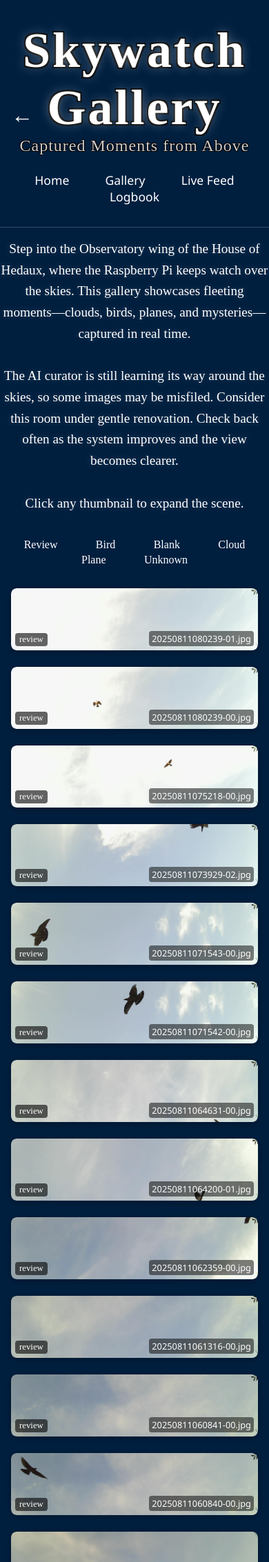
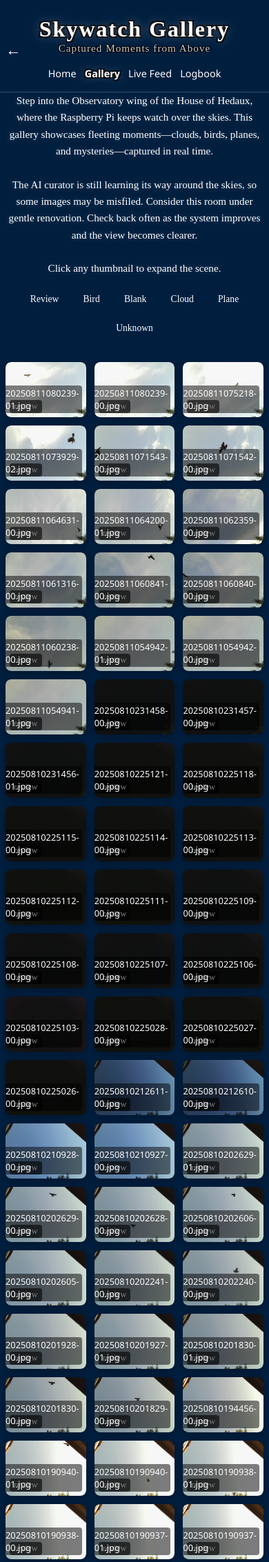
Before and after one commit to hedauxna/houseofhedaux, a Flask app: page /swgallery in a window 390 px wide. Shown: the top 2265 px of the page at 69% size. Run offline with Flask 3, Linux system fonts and the light colour scheme.

Commit message:
Added app.cpython-311.pyc

```diff
--- a/static/style.css
+++ b/static/style.css
@@ -404,3 +404,238 @@ body {
   color: #666;
   margin-top: 8px;
 }
+
+/* ============================================
+   Responsive Breakpoints
+   Tablet (≤768px), Mobile (≤480px), Small (≤360px)
+   ============================================ */
+
+/* --- Tablet: ≤768px --- */
+@media screen and (max-width: 768px) {
+  .site-title {
+    font-size: 3rem;
+  }
+
+  .site-subtitle {
+    font-size: 1.2rem;
+  }
+
+  .blueprint-container {
+    width: 95vw;
+  }
+
+  /* Scale down hotspots to fit proportionally */
+  .zone {
+    width: 44px;
+    height: 44px;
+  }
+
+  .zone-label {
+    font-size: 0.85rem;
+    bottom: -22px;
+  }
+
+  .skywatch-intro,
+  .skywatch-main {
+    max-width: 600px;
+    font-size: 1.1rem;
+    padding: 1.5rem;
+  }
+
+  .skywatch-nav .nav-link {
+    margin: 0 0.8rem;
+    font-size: 1rem;
+  }
+
+  .gallery-grid {
+    grid-template-columns: repeat(auto-fit, minmax(150px, 1fr));
+    gap: 1rem;
+  }
+
+  .gallery-description {
+    font-size: 1.1rem;
+    padding: 0 1rem;
+  }
+
+  .back-to-house {
+    font-size: 1.6rem;
+  }
+}
+
+/* --- Mobile: ≤480px --- */
+@media screen and (max-width: 480px) {
+  .site-header {
+    margin-top: 1.5rem;
+    margin-bottom: 0.5rem;
+    padding: 0 0.5rem;
+  }
+
+  .site-title {
+    font-size: 2rem;
+    letter-spacing: 2px;
+  }
+
+  .site-subtitle {
+    font-size: 0.95rem;
+  }
+
+  .back-to-house {
+    font-size: 1.4rem;
+    padding-left: 0.5rem;
+  }
+
+  .blueprint-container {
+    width: 100vw;
+  }
+
+  /* On very small screens, enlarge hotspots for touch targets */
+  .zone {
+    width: 48px;
+    height: 48px;
+  }
+
+  .zone-label {
+    font-size: 0.75rem;
+    bottom: -20px;
+  }
+
+  .skywatch-intro,
+  .skywatch-main {
+    max-width: 100%;
+    margin: 1rem auto;
+    font-size: 1rem;
+    padding: 1rem;
+    border-radius: 0.5rem;
+  }
+
+  .skywatch-nav {
+    margin-top: 1rem;
+  }
+
+  .skywatch-nav nav {
+    display: flex;
+    flex-wrap: wrap;
+    justify-content: center;
+    gap: 0.5rem;
+  }
+
+  .skywatch-nav .nav-link {
+    margin: 0.25rem;
+    font-size: 0.9rem;
+  }
+
+  .gallery-grid {
+    grid-template-columns: repeat(auto-fit, minmax(120px, 1fr));
+    gap: 0.75rem;
+    padding: 0 0.5rem;
+  }
+
+  .gallery-thumb img {
+    height: 100px;
+  }
+
+  .gallery-description {
+    font-size: 0.95rem;
+    margin: 1rem auto;
+    padding: 0 0.5rem;
+  }
+
+  .category-selector {
+    margin: 1rem auto;
+  }
+
+  .category-link {
+    display: inline-block;
+    margin: 0.25rem;
+    font-size: 0.85rem;
+  }
+
+  .category-link.active {
+    font-size: 1.1rem;
+  }
+
+  .pergola-image {
+    border-radius: 8px;
+  }
+
+  #garden-games {
+    padding: 1rem;
+  }
+
+  #garden-games h2 {
+    font-size: 1.3rem;
+  }
+
+  .champion, .contenders h3, .next-match h4 {
+    padding: 0.4rem 0.6rem;
+    font-size: 0.95rem;
+  }
+
+  .lightbox-content img {
+    max-height: 70vh;
+    border-radius: 0.5rem;
+  }
+
+  .lightbox-close {
+    top: -40px;
+    font-size: 2rem;
+  }
+
+  footer {
+    padding: 15px 10px !important;
+    font-size: 0.8em !important;
+  }
+}
+
+/* --- Small mobile: ≤360px --- */
+@media screen and (max-width: 360px) {
+  .site-title {
+    font-size: 1.6rem;
+    letter-spacing: 1px;
+  }
+
+  .site-subtitle {
+    font-size: 0.85rem;
+  }
+
+  .zone {
+    width: 40px;
+    height: 40px;
+  }
+
+  .zone-label {
+    font-size: 0.65rem;
+    bottom: -18px;
+  }
+
+  .gallery-grid {
+    grid-template-columns: repeat(2, 1fr);
+    gap: 0.5rem;
+  }
+
+  .gallery-thumb img {
+    height: 80px;
+  }
+}
+
+/* --- Landscape on mobile --- */
+@media screen and (max-width: 900px) and (orientation: landscape) and (max-height: 500px) {
+  .site-header {
+    margin-top: 0.5rem;
+    margin-bottom: 0.5rem;
+  }
+
+  .site-title {
+    font-size: 2rem;
+  }
+
+  .site-subtitle {
+    font-size: 0.9rem;
+  }
+
+  .skywatch-intro,
+  .skywatch-main {
+    margin: 0.5rem auto;
+    padding: 1rem;
+  }
+}
--- a/templates/swgallery.html
+++ b/templates/swgallery.html
@@ -1,12 +1,7 @@
-<!DOCTYPE html>
-<html lang="en">
-<head>
-  <meta charset="UTF-8" />
-  <meta name="viewport" content="width=device-width, initial-scale=1.0" />
-  <title>Skywatch Gallery | House of Hedaux</title>
-  <link rel="stylesheet" href="{{ url_for('static', filename='style.css') }}">
+{% extends 'base.html' %}
+
+{% block head_extra %}
   <style>
-    /* Gallery styles (same as before) */
     .gallery-grid {
       display: grid;
       grid-template-columns: repeat(auto-fit, minmax(180px, 1fr));
@@ -88,21 +83,56 @@
     @media (max-width: 600px) {
       .gallery-thumb img { height: 90px; }
     }
+    @media (max-width: 480px) {
+      .gallery-grid {
+        grid-template-columns: repeat(auto-fit, minmax(100px, 1fr));
+        gap: 0.75rem;
+        padding: 0 0.5rem;
+      }
+      .gallery-thumb img { height: 80px; }
+      .category-selector {
+        display: flex;
+        flex-wrap: wrap;
+        justify-content: center;
+        gap: 0.5rem;
+        padding: 0 0.5rem;
+      }
+      .category-link {
+        margin: 0.25rem;
+        font-size: 0.85rem;
+      }
+      .category-link.active {
+        font-size: 1.1rem;
+      }
+      .gallery-description {
+        font-size: 0.95rem;
+        padding: 0 0.5rem;
+      }
+      .lightbox-content img {
+        max-height: 70vh;
+        border-radius: 0.5rem;
+      }
+      .lightbox-close {
+        top: -40px;
+        font-size: 2rem;
+      }
+    }
   </style>
-</head>
-<body>
-  <div class="site-header">
+{% endblock %}
+
+{% block header %}
   <a href="/skywatch" title="Back to Skywatch Home" class="back-to-house">&#8592;</a>
   <div class="site-title">Skywatch Gallery</div>
   <div class="site-subtitle">Captured Moments from Above</div>
   <nav class="skywatch-nav">
     <a href="/skywatch" class="nav-link {% if active_page == 'skywatch' %}active{% endif %}">Home</a>
-      <a href="/swgallery" class="nav-link {% if active_page == 'swgallery.html' %}active{% endif %}">Gallery</a>
+    <a href="/swgallery" class="nav-link {% if active_page == 'swgallery' %}active{% endif %}">Gallery</a>
     <a href="#" class="nav-link">Live Feed</a>
     <a href="#" class="nav-link">Logbook</a>
   </nav>
-  </div>
+{% endblock %}
 
+{% block main %}
 <div class="gallery-description">
   Step into the Observatory wing of the House of Hedaux, where the Raspberry Pi keeps watch over the skies. This gallery showcases fleeting moments—clouds, birds, planes, and mysteries—captured in real time.
   <br><br>
@@ -145,8 +175,8 @@
 {% else %}
   <p class="gallery-description">No images found. The sky might be quiet today, or the sync pipeline needs a check.</p>
 {% endif %}
-</body>
-<footer style="text-align: center; font-size: 0.9em; color: #ffffff; margin-top: 40px; padding: 20px 0;">
+{% endblock %}
+
+{% block footer %}
   Skywatch V1.0 &nbsp;|&nbsp; Last updated {{ last_updated }} &nbsp;|&nbsp; House of Hedaux
-</footer>
-</html>
+{% endblock %}
```
Also changed, not shown: static/library.css (+109 -2 lines), templates/library.html (+29 -27 lines), templates/skywatch.html (+14 -19 lines). Lines whose indentation alone changed are shown as unchanged.
